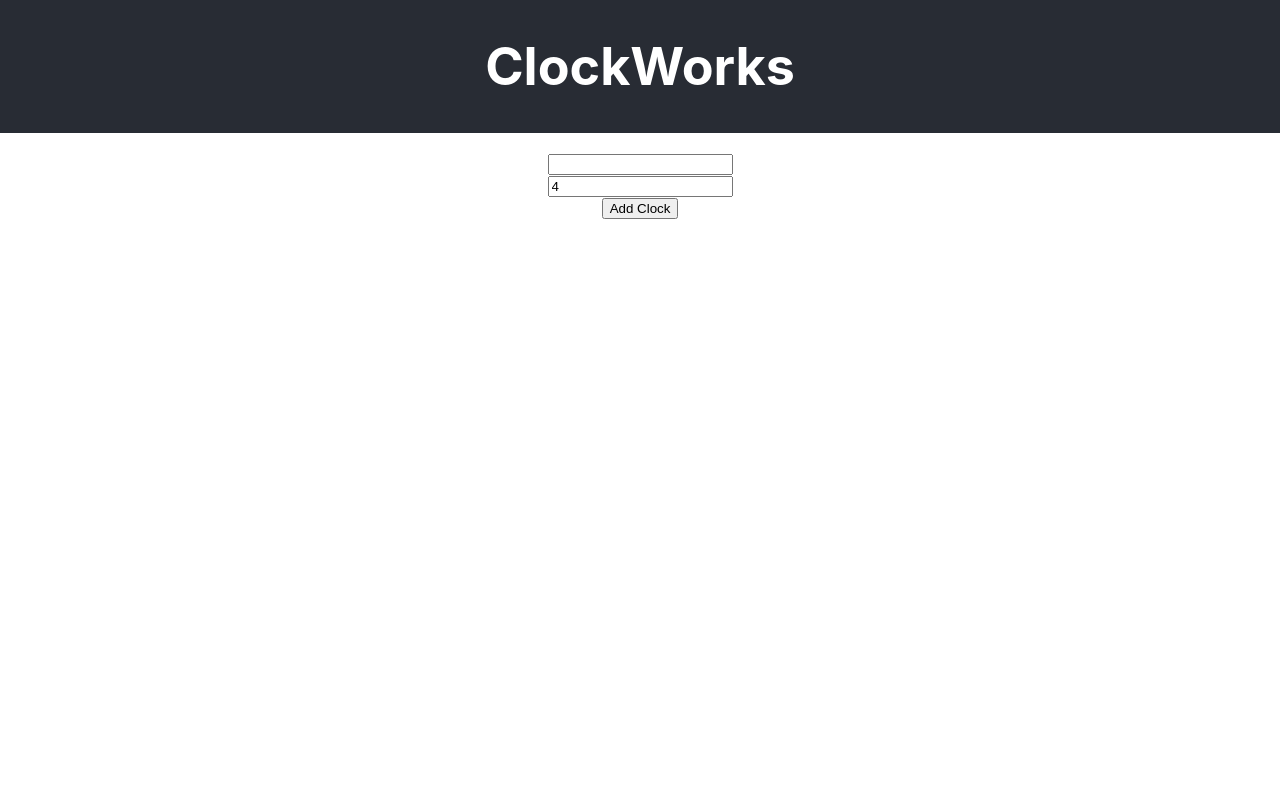
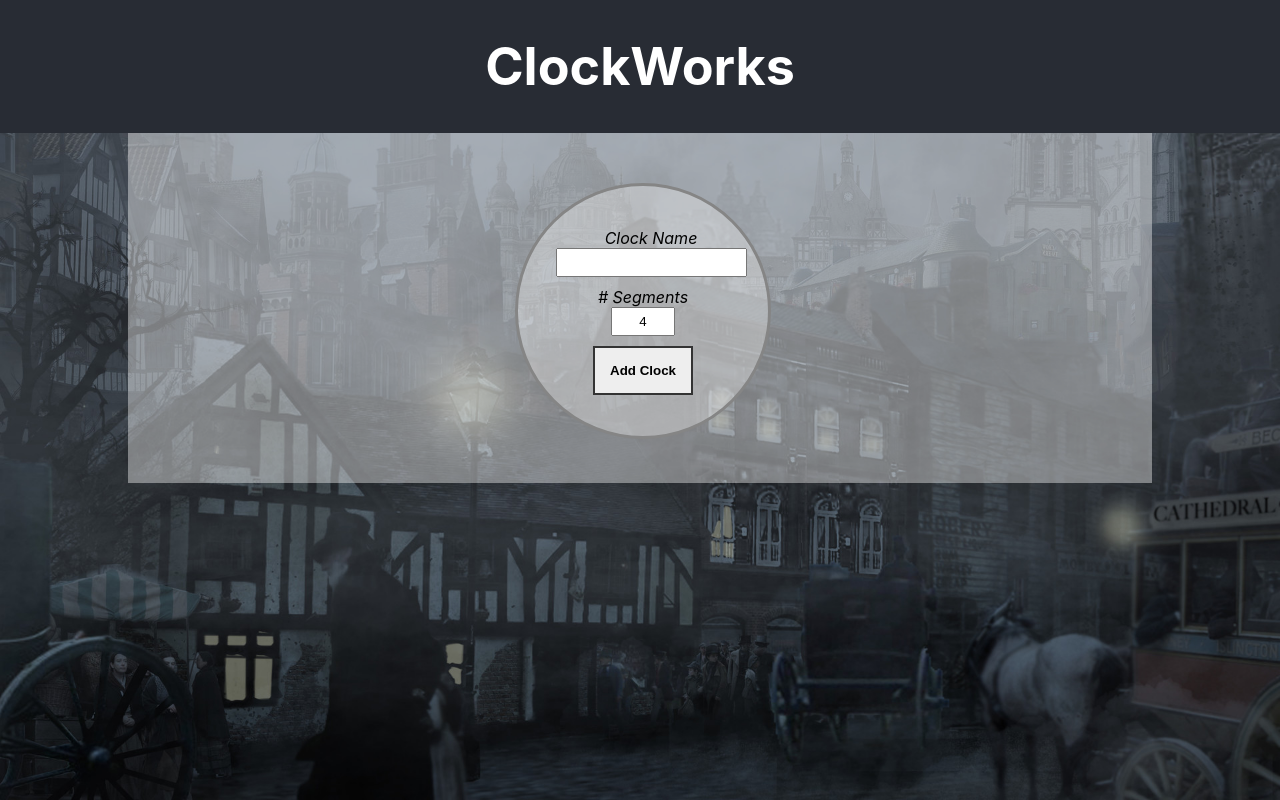
Before and after one commit to remmarcoux/clockworks, a React (Create React App) app in the folder ClientApp/: page / in a window 1280 px wide. Built offline with nearby package versions, Linux system fonts and the light colour scheme; no server answers.

Commit message:
Messing with CSS and styles

```diff
--- a/ClientApp/package.json
+++ b/ClientApp/package.json
@@ -4,6 +4,7 @@
   "private": true,
   "proxy": "http://localhost:8081",
   "dependencies": {
+    "@fortawesome/fontawesome-free": "^5.12.1",
     "@testing-library/jest-dom": "^4.2.4",
     "@testing-library/react": "^9.4.0",
     "@testing-library/user-event": "^7.2.1",
--- a/ClientApp/src/App.jsx
+++ b/ClientApp/src/App.jsx
@@ -2,6 +2,7 @@ import React from 'react';
 import ClockControls from './clocks/clockControls';
 import ClockMaster from './clocks/clockMaster';
 import './App.css';
+import '@fortawesome/fontawesome-free/css/all.min.css'
 
 class App extends React.Component {
   polling = null;
--- /dev/null
+++ b/ClientApp/src/clocks/clock-variants.css
@@ -0,0 +1,22 @@
+/* Green */
+.green .clock {
+    border-color: #668a66;
+}
+.green .clock-segment {
+    border-color: #668a66;
+}
+.green .clock-segment.ticked {
+    background-color: #2a792a;
+}
+
+.green .clock-segment.ticked:nth-child(2n) {
+    background-color: #4faa4f;
+}
+
+.green .clock-segment.unticked {
+    background-color: #c5e4d1;
+}
+
+.green .clock-segment.unticked:nth-child(2n) {
+    background-color: #e9f8ee;
+}
--- a/ClientApp/src/clocks/clock.css
+++ b/ClientApp/src/clocks/clock.css
@@ -1,9 +1,10 @@
 .clock-container {
   position: relative;
-    height: 200px;
-    width: 200px;
+  height: 250px;
+  width: 250px;
   display: inline-block;
-    margin: 20px;
+  margin: 50px;
+  vertical-align: top;
 }
 
 .clock {
@@ -13,7 +14,8 @@
   height: 100%;
   width: 100%;
   border-radius: 50%;
-    border: solid 4px #bebebe;
+  border: solid 4px;
+  border-color: #858585;
   display: inline-block;
   overflow: hidden;
 }
@@ -25,16 +27,18 @@
   height: 100%;
   top: -50%;
   left: -50%;
-    border: solid 2px #bebebe;
+  border: solid 2px;
+  border-color: #858585;
   transform-origin: bottom right;
+  transition: ease 200ms;
 }
 
 .clock-segment.ticked {
-    background-color: #007900;
+  background-color: #3f434d;
 }
 
 .clock-segment.ticked:nth-child(2n) {
-    background-color: #00aa00;
+  background-color: #54688f;
 }
 
 .clock-segment.unticked {
@@ -47,13 +51,15 @@
 
 .clock-label {
   position: absolute;
-    bottom: -15px;
+  bottom: -30px;
   left: 0;
   height: 25px;
   width: 100%;
   text-align: center;
   background-color: rgba(200,200,200,0.75);
-    border: none;
+  border: solid 1px;
+  border-color: #333 ;
+  font-weight: bold;
 }
 .clock-label:focus, .clock-label:active {
   background-color: #eeeeee;
@@ -63,9 +69,72 @@
   position: absolute;
   top: 0;
   right: 0;
-    width: 25px;
-    height: 25px;
+  padding: 0;
   border-radius: 50%;
   border-style: none;
-    background-color: #990000;
+  font-weight: bold;
+  font-size: 32px;
+  color: #550000;
+  background: none;
+  text-align: center;
+  vertical-align: middle;
 }
+
+.clocks-master-controls {
+  text-align: center;
+  vertical-align: middle;
+}
+
+.clocks-master-controls .clock-option-pannel {
+  border: solid 3px #858585;
+  border-radius: 50%;
+  width: 70%;
+  height: 70%;
+  background: #eeeeee66;
+  padding: 15%;
+}
+
+.clocks-master-controls .clock-master-option
+{
+  display: inline-block;
+  margin: 5px 0;
+}
+
+.clocks-master-controls label
+{
+  font-style: italic;
+}
+
+.clocks-master-controls input
+{
+  padding: 5px;
+  text-align: center;
+}
+
+.clocks-master-controls #new-clock-segments-count {
+  width: 50px;
+  display: block;
+  margin: auto;
+  text-align: center;
+}
+
+input#new-clock-segments-count::-webkit-outer-spin-button,
+input#new-clock-segments-count::-webkit-inner-spin-button {
+  -webkit-appearance: none;
+  margin: 0;
+}
+
+.clocks-master-controls .clock-add {
+  display: inline-block;
+  margin: 5px auto;
+  border: solid 2px #333;
+  padding: 15px;
+  font-weight: bold;
+  background-color: #eeeeee;
+  transition: ease 200ms;
+}
+
+.clocks-master-controls .clock-add:hover {
+  background-color: #54688f;
+  color: #eee;
+}
--- a/ClientApp/src/clocks/clock.jsx
+++ b/ClientApp/src/clocks/clock.jsx
@@ -1,6 +1,7 @@
 import React from 'react';
 import ClockSegment from './clockSegment';
 import "./clock.css"
+import "./clock-variants.css"
 
 /// Props
 /// - clockInfos
--- a/ClientApp/src/clocks/clockControls.jsx
+++ b/ClientApp/src/clocks/clockControls.jsx
@@ -22,7 +22,7 @@ class ClockControls extends React.Component {
                        value={ this.state.name }
                        onChange={ this.onNameChangedInternal }
                        onBlur={ this.onNameChanged } />
-                <button className="clock-delete" onClick={ this.onDeleteClicked } >X</button>
+                <button className="clock-delete" onClick={ this.onDeleteClicked } ><i className="fas fa-ban" /></button>
             </div>
         );
     }
--- a/ClientApp/src/clocks/clockMaster.jsx
+++ b/ClientApp/src/clocks/clockMaster.jsx
@@ -12,18 +12,28 @@ class ClockMaster extends React.Component {
 
     render() {
         return (
-            <div className="clock-master-controls clock-container">
+            <div className="clocks-master-controls clock-container">
+                <div className="clock-option-pannel">
+
+                    <div className="clock-master-option">
+                        <label htmlFor="clockName">Clock Name</label>
                         <input type="text"
                             name="clockName"
                             id="new-clock-name"
+                            value={ this.state.clockName }
                             onChange={ this.onClockNameChanged } />
+                    </div>
+                    <div className="clock-master-option">
+                        <label htmlFor="segmentsCount"># Segments</label>
                         <input type="number"
                             name="segmentsCount"
                             id="new-clock-segments-count"
                             value={this.state.segmentsCount}
                             onChange={ this.onClockSegmentsCountChanged }  />
+                    </div>
 
                     <button className="clock-add" onClick={ this.onAddClock } >Add Clock</button>
+                </div>
             </div>
         );
     }
@@ -36,20 +46,25 @@ class ClockMaster extends React.Component {
     onClockSegmentsCountChanged = (e) => {
         var value = e.target.value;
 
-        if( isNaN( value ) )
+        if( isNaN( value ) && value !== "" )
         {
-            value = this.defaultClockState.segmentsCount;
+            return;
         }
 
-        if( value <= 2 )
+        if(value <= 2 && value !== "")
         {
-            value = this.defaultClockState.segmentsCount;
+            value = 2;
         }
 
         this.setState({segmentsCount: value});
     }
 
     onAddClock = () => {
+        if( this.state.segmentsCount === "")
+        {
+            this.state.segmentsCount = this.defaultClockState.segmentsCount;
+        }
+
         this.props.onAddClock(this.state.clockName, this.state.segmentsCount);
         this.setState(this.defaultClockState);
     }
--- a/ClientApp/src/index.css
+++ b/ClientApp/src/index.css
@@ -5,9 +5,20 @@ body {
     sans-serif;
   -webkit-font-smoothing: antialiased;
   -moz-osx-font-smoothing: grayscale;
+
+  background-image: url("css-images/bg_bitd.jpg");
+  background-size: cover;
+  background-repeat: no-repeat;
 }
 
 code {
   font-family: source-code-pro, Menlo, Monaco, Consolas, 'Courier New',
     monospace;
 }
+
+
+.clocks-master-container {
+  width: 80%;
+  margin: auto;
+  background-color: rgba(255, 255, 255, 0.4);
+}
```
Also changed, not shown: ClientApp/src/css-images/bg_bitd.jpg (added), 1 other file (tests, documents, lock files or other folders). Lines whose indentation alone changed are shown as unchanged.
